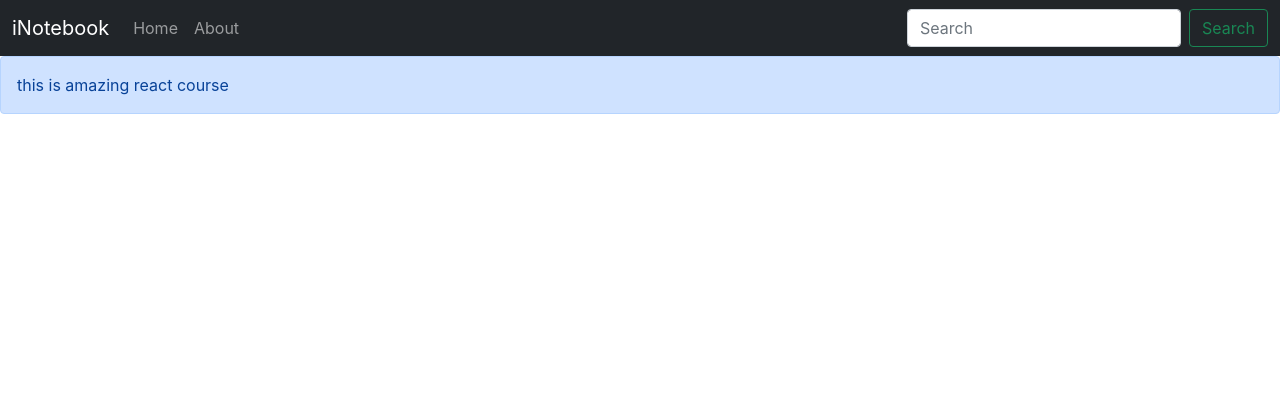
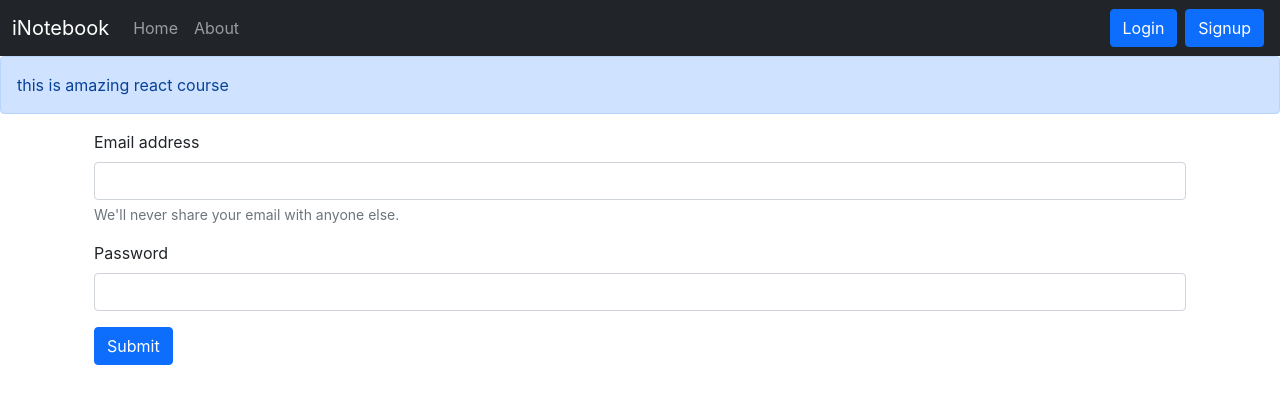
Before and after one commit to utkarshilh/ReactProject3, a React (Create React App) app: page /login in a window 1280 px wide. Shown: the top 404 px of the page. Built offline with nearby package versions, Linux system fonts and the light colour scheme.

Commit message:
28 th march 2022

```diff
--- a/src/App.js
+++ b/src/App.js
@@ -13,6 +13,8 @@ import {
   Route,
 } from "react-router-dom";
 import { Alert } from './Components/Alert';
+import Signup from './Components/Signup';
+import Login from './Components/Login';
 export default class App extends Component {
   render() {
 
@@ -24,8 +26,21 @@ export default class App extends Component {
             <Alert message="this is amazing react course" />
             <div className='container'>
               <Switch>
-                <Route exact path="/"><Home /></Route>
-                <Route exact path="/about"><About /></Route>
+                <Route exact path="/">
+                  <Home />
+                </Route>
+
+                <Route exact path="/about">
+                  <About />
+                </Route>
+
+                <Route exact path="/login">
+                  <Login />
+                </Route>
+
+                <Route exact path="/signup">
+                  <Signup />
+                </Route>
 
               </Switch>
             </div>
--- a/src/Components/AddNote.js
+++ b/src/Components/AddNote.js
@@ -1,15 +1,17 @@
 import { useContext, useState } from 'react';
 import noteContext from "../Context/notes/noteContext"
+import { Notes } from './Notes';
 export const AddNote = () => {
     const context = useContext(noteContext);
     const { addNote } = context;
 
-    const [note, setNote] = useState({ title: "", description: "", tag: "default" })
+    const [note, setNote] = useState({ title: "", description: "", tag: "" })
     const handleClick = (e) => {
         e.preventDefault();
 
 
         addNote(note.title, note.description, note.tag);
+        setNote({ title: "", description: "", tag: "" })
 
 
     }
@@ -27,18 +29,18 @@ export const AddNote = () => {
                     <div className="mb-3">
                         <label htmlFor="title" className="form-label">Title</label>
                         <input type="text" className="form-control" id="title" name="title" aria-describedby="emailHelp"
-                            onChange={onChange} />
+                            value={note.title} onChange={onChange} minLength={5} required />
                     </div>
                     <div className="mb-3">
                         <label htmlFor="description" className="form-label">Description</label>
-                        <input type="text" className="form-control" id="description" name="description" onChange={onChange} />
+                        <input type="text" className="form-control" id="description" name="description" value={note.description} onChange={onChange} minLength={5} required />
                     </div>
 
                     <div className="mb-3">
                         <label htmlFor="tag" className="form-label">Tag</label>
-                        <input type="text" className="form-control" id="tag" name="tag" onChange={onChange} />
+                        <input type="text" className="form-control" id="tag" name="tag" value={note.tag} onChange={onChange} minLength={5} required />
                     </div>
-                    <button type="submit" className="btn btn-primary" onClick={handleClick}>Add Note</button>
+                    <button disabled={note.title.length < 5 || note.tag.length < 5 || note.description.length < 5} type="submit" className="btn btn-primary" onClick={handleClick}>Add Note</button>
                 </form>
             </div>
         </div>
--- /dev/null
+++ b/src/Components/Login.js
@@ -0,0 +1,46 @@
+import React, { useState } from 'react'
+
+const Login = () => {
+    const [credentials, setCredentials] = useState({ email: "", password: "" })
+    const handleSubmit = async (e) => {
+        e.preventDefault()
+        // fetch("https://localhost:5000/api/auth/login")
+
+        const response = await fetch("http://localhost:5000/api/auth/login", {
+            method: 'POST',
+            headers: {
+                'Content-Type': 'application/json',
+
+            },
+            body: JSON.stringify({ email: credentials.email, password: credentials.password })
+
+        });
+        const json = await response.json()
+        console.log(json)
+
+    }
+    const onChange = (e) => {
+
+        setCredentials({ ...credentials, [e.target.name]: e.target.value })
+
+
+    }
+    return (
+        <div>
+            <form className='container' onSubmit={handleSubmit}>
+                <div className="mb-3">
+                    <label htmlFor="email" className="form-label">Email address</label>
+                    <input type="email" className="form-control" id="email" name='email' value={credentials.email} aria-describedby="emailHelp" onChange={onChange} />
+                    <div id="emailHelp" className="form-text">We'll never share your email with anyone else.</div>
+                </div>
+                <div className="mb-3">
+                    <label htmlFor="password" className="form-label">Password</label>
+                    <input type="password" className="form-control" name='password' value={credentials.password} id="password" onChange={onChange} />
+                </div>
+                <button type="submit" className="btn btn-primary" >Submit</button>
+            </form>
+        </div>
+    )
+}
+
+export default Login
--- a/src/Components/Navbar.js
+++ b/src/Components/Navbar.js
@@ -27,8 +27,9 @@ const Navbar = () => {
 
             </ul>
             <form className="d-flex">
-              <input className="form-control me-2" type="search" placeholder="Search" aria-label="Search" />
-              <button className="btn btn-outline-success" type="submit">Search</button>
+
+              <Link className="btn btn-primary mx-1" to="/login" role="button">Login</Link>
+              <Link className="btn btn-primary mx-1 " to="/signup" role="button">Signup</Link>
             </form>
           </div>
         </div>
--- a/src/Components/Notes.js
+++ b/src/Components/Notes.js
@@ -57,29 +57,32 @@ export const Notes = () => {
                                 <div className="mb-3">
                                     <label htmlFor="etitle" className="form-label">Title</label>
                                     <input type="text" className="form-control" id="etitle" name="etitle" value={note.etitle} aria-describedby="emailHelp"
-                                        onChange={onChange} />
+                                        onChange={onChange} minLength={5} required />
                                 </div>
                                 <div className="mb-3">
                                     <label htmlFor="edescription" className="form-label">Description</label>
-                                    <input type="text" className="form-control" id="edescription" name="edescription" value={note.edescription} onChange={onChange} />
+                                    <input type="text" className="form-control" id="edescription" name="edescription" value={note.edescription} onChange={onChange} minLength={5} required />
                                 </div>
 
                                 <div className="mb-3">
                                     <label htmlFor="etag" className="form-label">Tag</label>
-                                    <input type="text" className="form-control" id="etag" name="etag" value={note.etag} onChange={onChange} />
+                                    <input type="text" className="form-control" id="etag" name="etag" value={note.etag} onChange={onChange} minLength={5} required />
                                 </div>
                                 {/* <button type="submit" className="btn btn-primary" onClick={handleClick}>Add Note</button> */}
                             </form>
                         </div>
                         <div className="modal-footer">
                             <button ref={refClose} type="button" className="btn btn-secondary" data-bs-dismiss="modal">Close</button>
-                            <button onClick={handleClick} type="button" className="btn btn-primary">Update Note </button>
+                            <button disabled={note.etitle.length < 5 || note.etag.length < 5 || note.edescription.length < 5} onClick={handleClick} type="button" className="btn btn-primary">Update Note </button>
                         </div>
                     </div>
                 </div>
             </div>
             <div className="row my-3">
                 <h2>Your Notes</h2>
+                <div>
+                    {notes.length === 0 && 'No notes to display'}
+                </div>
                 {notes.map((note) => {
                     return <Noteitem key={note._id} updateNote={updateNote} note={note} />
 
--- /dev/null
+++ b/src/Components/Signup.js
@@ -0,0 +1,9 @@
+import React from 'react'
+
+const Signup = () => {
+    return (
+        <div>I am Signup</div>
+    )
+}
+
+export default Signup
```
